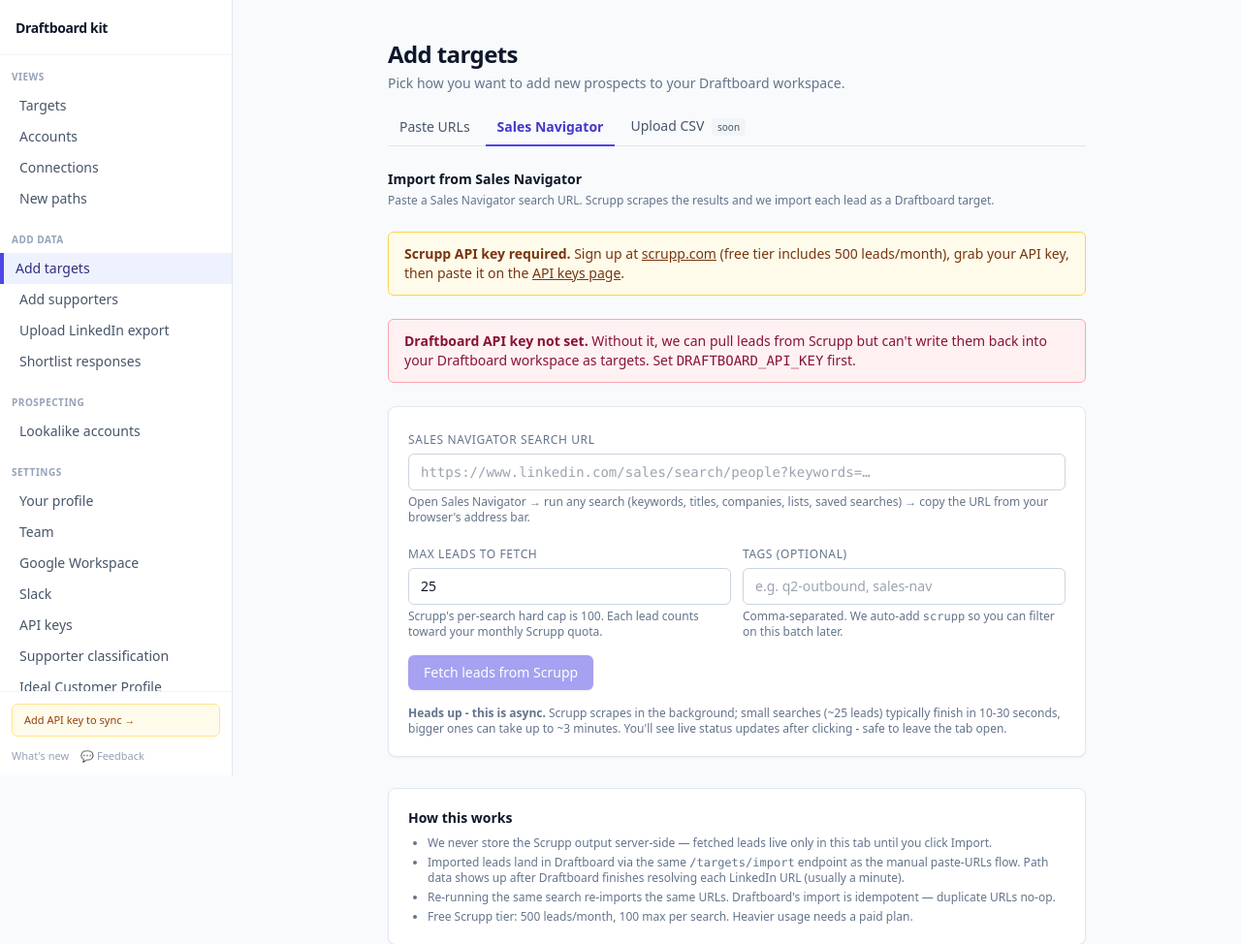
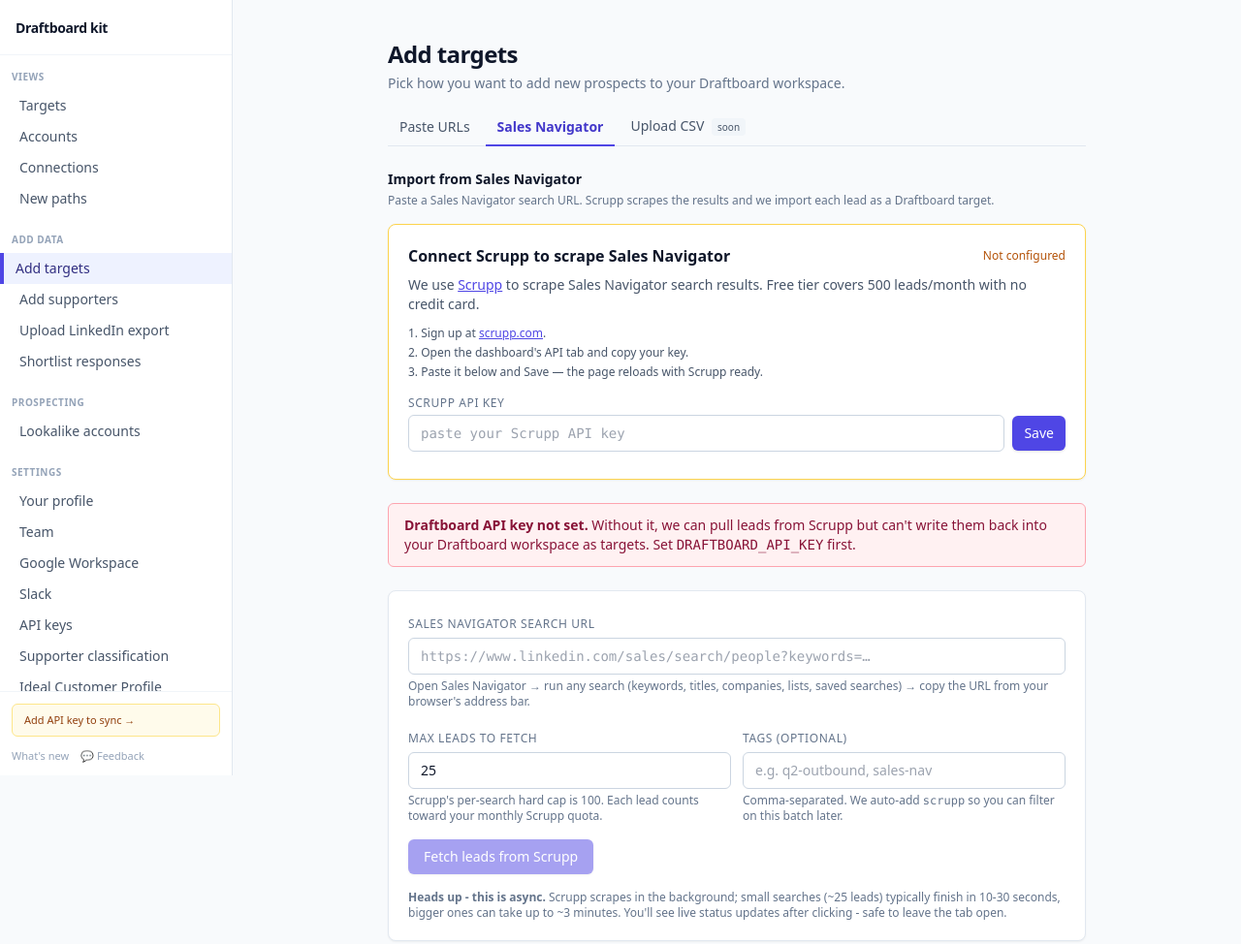
Before and after one commit to draftboardco/draftboard-api-starter, a Flask app: page /import/sales-nav in a window 1280 px wide. Shown: the top 974 px of the page at 97% size. Run offline with Flask 3, Linux system fonts and the light colour scheme; data comes from the database, SQL or seed files in the repository; some libraries are stand-ins or nearby versions.

Commit message:
Sales Nav: inline Scrupp setup + ready pill (no more trip to /settings)
Before: when Scrupp wasn't configured, the page showed an amber
"Scrupp API key required" banner with a link to /settings/api-keys.
Clicking through lost the Sales Nav URL the user was about to paste.

After:
  - Configured → small green "✓ Scrupp ready" pill in the page header
  - Not configured → setup card right on the page with paste-key
    input, Save button, and step-by-step pointing at scrupp.com.
    Save POSTs to /settings/api-keys (existing endpoint) and reloads
    the page — pill appears, card vanishes, user keeps their search URL.

The Save flow JS lives next to the main page JS so the user never
leaves the Sales Nav surface to set up Scrupp the first time.

```diff
--- a/examples/flask-starter/templates/import_sales_nav.html
+++ b/examples/flask-starter/templates/import_sales_nav.html
@@ -19,20 +19,49 @@
 
     {% include "_hub_tabs.html" %}
 
-    <section class="mb-6">
-      <h2 class="text-sm font-semibold text-slate-900 mb-1">Import from Sales Navigator</h2>
-      <p class="text-xs text-slate-500">
-        Paste a Sales Navigator search URL. Scrupp scrapes the results and we import each lead as a Draftboard target.
-      </p>
+    <section class="mb-4 flex items-start justify-between gap-3">
+      <div>
+        <h2 class="text-sm font-semibold text-slate-900 mb-1">Import from Sales Navigator</h2>
+        <p class="text-xs text-slate-500">
+          Paste a Sales Navigator search URL. Scrupp scrapes the results and we import each lead as a Draftboard target.
+        </p>
+      </div>
+      {% if scrupp_configured %}
+        <span class="flex-shrink-0 inline-flex items-center gap-1 text-xs px-2.5 py-1 rounded-full bg-emerald-50 text-emerald-800 border border-emerald-200">
+          ✓ Scrupp ready
+        </span>
+      {% endif %}
     </section>
 
     {% if not scrupp_configured %}
-      <div class="mb-6 rounded-md border border-amber-300 bg-amber-50 px-4 py-3 text-sm text-amber-900">
-        <strong>Scrupp API key required.</strong> Sign up at
-        <a class="underline" href="https://scrupp.com" target="_blank" rel="noopener">scrupp.com</a>
-        (free tier includes 500 leads/month), grab your API key, then paste it on the
-        <a class="underline" href="/settings/api-keys">API keys page</a>.
-      </div>
+      {# Inline Scrupp setup card. Replaces the old "go to /settings/api-keys"
+         link with a paste-key form right on this page so the user doesn't
+         lose the Sales Nav URL they were about to scrape. #}
+      <section class="mb-6 rounded-lg border border-amber-300 bg-white p-5 shadow-sm">
+        <header class="flex items-center justify-between gap-3 mb-2">
+          <h3 class="text-base font-semibold text-slate-900">Connect Scrupp to scrape Sales Navigator</h3>
+          <span class="text-xs text-amber-700">Not configured</span>
+        </header>
+        <p class="text-sm text-slate-600 mb-3">
+          We use <a class="underline text-indigo-600" href="https://scrupp.com" target="_blank" rel="noopener">Scrupp</a> to scrape Sales Navigator search results. Free tier covers 500 leads/month with no credit card.
+        </p>
+        <ol class="list-decimal list-inside text-xs text-slate-600 space-y-1 mb-4">
+          <li>Sign up at <a class="underline text-indigo-600" href="https://scrupp.com" target="_blank" rel="noopener">scrupp.com</a>.</li>
+          <li>Open the dashboard's API tab and copy your key.</li>
+          <li>Paste it below and Save — the page reloads with Scrupp ready.</li>
+        </ol>
+        <label for="scrupp-key" class="block text-xs uppercase tracking-wider text-slate-500 mb-1">Scrupp API key</label>
+        <div class="flex items-center gap-2">
+          <input type="password" id="scrupp-key" autocomplete="off"
+                 placeholder="paste your Scrupp API key"
+                 class="flex-1 text-sm rounded-md border border-slate-300 px-3 py-2 font-mono focus:outline-none focus:ring-2 focus:ring-indigo-500 focus:border-indigo-500" />
+          <button type="button" id="scrupp-save-btn"
+                  class="inline-flex items-center justify-center rounded-md bg-indigo-600 hover:bg-indigo-700 px-3 py-2 text-sm font-medium text-white shadow disabled:opacity-50 disabled:cursor-not-allowed">
+            Save
+          </button>
+        </div>
+        <p id="scrupp-save-status" class="mt-2 text-xs"></p>
+      </section>
     {% endif %}
 
     {% if not api_key_set %}
@@ -140,7 +169,54 @@
 
   <script>
     (function () {
+      // ----- Inline Scrupp setup form (only rendered when key missing) -----
+      var scruppSaveBtn = document.getElementById('scrupp-save-btn');
+      if (scruppSaveBtn) {
+        var scruppKeyEl = document.getElementById('scrupp-key');
+        var scruppStatusEl = document.getElementById('scrupp-save-status');
+        scruppSaveBtn.addEventListener('click', function () {
+          var key = (scruppKeyEl.value || '').trim();
+          if (!key) {
+            scruppStatusEl.textContent = 'Paste a key first.';
+            scruppStatusEl.className = 'mt-2 text-xs text-rose-700';
+            return;
+          }
+          scruppSaveBtn.disabled = true;
+          scruppSaveBtn.textContent = 'Saving…';
+          scruppStatusEl.textContent = '';
+          fetch('/settings/api-keys', {
+            method: 'POST',
+            headers: { 'Content-Type': 'application/json' },
+            credentials: 'same-origin',
+            body: JSON.stringify({ scrupp_api_key: key }),
+          })
+            .then(function (r) { return r.json().then(function (j) { return { ok: r.ok, body: j }; }); })
+            .then(function (resp) {
+              if (!resp.ok || !resp.body.ok) {
+                scruppSaveBtn.disabled = false;
+                scruppSaveBtn.textContent = 'Save';
+                scruppStatusEl.textContent = (resp.body && resp.body.error) || 'Save failed';
+                scruppStatusEl.className = 'mt-2 text-xs text-rose-700';
+                return;
+              }
+              scruppStatusEl.textContent = '✓ Saved. Reloading…';
+              scruppStatusEl.className = 'mt-2 text-xs text-emerald-700';
+              // Full reload so the page renders with the "✓ Scrupp ready" pill
+              // and the inline setup card disappears.
+              setTimeout(function () { window.location.reload(); }, 400);
+            })
+            .catch(function (err) {
+              scruppSaveBtn.disabled = false;
+              scruppSaveBtn.textContent = 'Save';
+              scruppStatusEl.textContent = 'Network error: ' + (err && err.message ? err.message : 'unknown');
+              scruppStatusEl.className = 'mt-2 text-xs text-rose-700';
+            });
+        });
+      }
+
+      // ----- Main Sales Nav search flow -----
       var urlEl = document.getElementById('sn-url');
+      var maxEl = document.getElementById('sn-max');
       var maxEl = document.getElementById('sn-max');
       var tagsEl = document.getElementById('sn-tags');
       var searchBtn = document.getElementById('search-btn');
```
